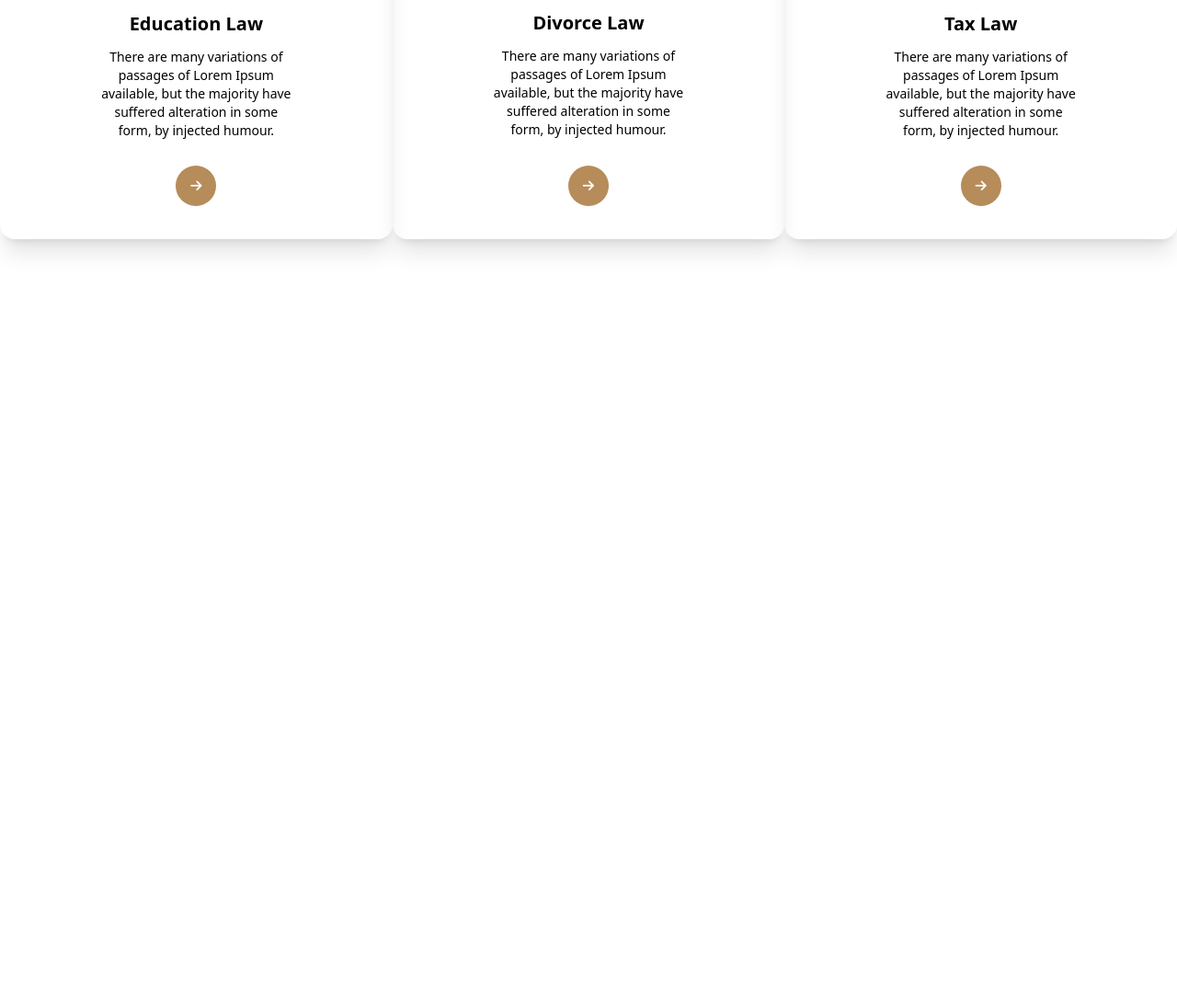
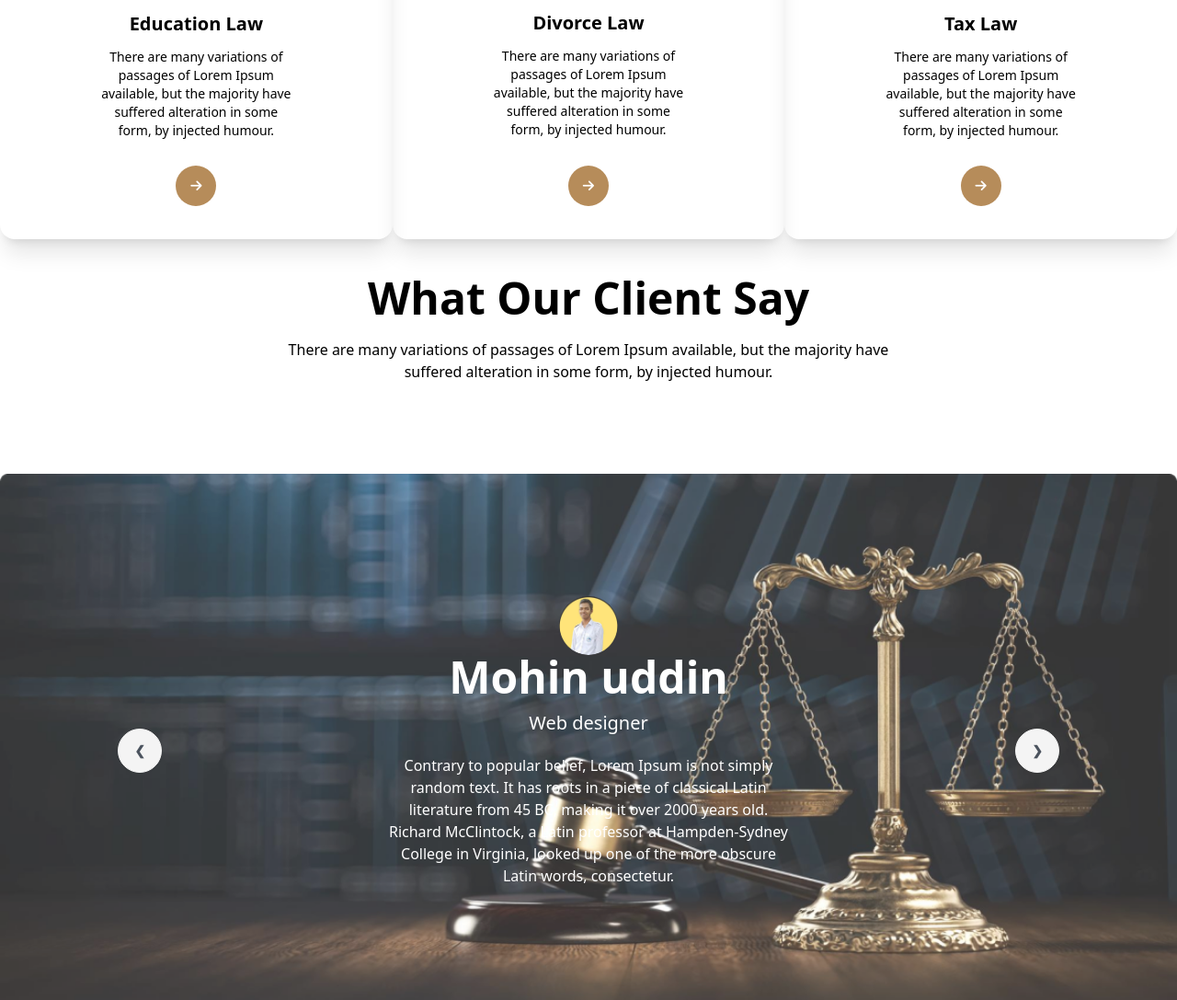
Before and after one commit to Mohinuddin0119/legal-solutions, a plain HTML site: page index.html in a window 1280 px wide. Shown: the part 1710-2797 px from the top of the page at 92% size. Before the commit the page ends 2010 px from the top, so only its background shows below. Drawn offline with nearby package versions, Linux system fonts and the light colour scheme.

Commit message:
added our client section

```diff
--- a/index.html
+++ b/index.html
@@ -90,7 +90,7 @@
       <section class="my-10">
         <div class="relative">
           <div
-          class="min-w-sm lg:w-full min-h-screen bg-no-repeat bg-contain"
+          class=" h-60 md:h-96 lg:h-screen bg-no-repeat bg-contain"
           style="background-image: url('./images/banner.png');"
           ></div>
           <div class="space-y-2 md:space-y-5 text-white absolute top-1 md:top-20 left-3 lg:top-32 right-5 text-center">
@@ -114,7 +114,7 @@
           </div>
         </div>
       </section>
-      <section class="my-10">
+      <section class="">
         <div>
           <h2 class="text-5xl font-extrabold text-center mb-5">The Legal Practice Area</h2>
           <p class="text-center mb-10">There are many variations of passages of Lorem Ipsum available, but the majority have <br> suffered alteration in some form, by injected humour.</p>
@@ -231,6 +231,33 @@
           </div>
         </div>
       </section>
+      <section class="my-10">
+        <h2 class="text-5xl font-extrabold text-center mb-5">What Our Client Say</h2>
+        <p class="text-center">There are many variations of passages of Lorem Ipsum available, but the majority have <br> suffered alteration in some form, by injected humour.</p>
+      <div
+        class="hero h-96 lg:min-h-screen opacity-80 bg-contain bg-no-repeat "
+        style="background-image: url(./images/banner.png);">
+      <div class="hero-content text-neutral-content text-center">
+        <div id="slide1" class="carousel-item absolute ">
+          <div class="max-w-md">
+            <div class="flex justify-center">
+            <img src="./images/Notebooks.png" class="w-10 md:w-16 rounded-full" alt="">
+            </div>
+            <h1 class="md:mb-3 text-xl md:text-5xl font-bold text-center text-white">Mohin uddin</h1>
+            <h3 class="text-xl text-center md:mb-5 text-white">Web designer</h3>
+            <p class="pb-5 text-white">
+              Contrary to popular belief, Lorem Ipsum is not simply random text. It has roots in a piece of classical Latin <br> literature from 45 BC, making it over 2000 years old. Richard McClintock, a Latin professor at Hampden-Sydney <br> College in Virginia, looked up one of the more obscure Latin words, consectetur.
+            </p>
+
+          <div class="absolute -left-10 md:-left-72 -right-72 top-1/2 flex -translate-y-1/2 transform justify-between">
+            <a href="#slide4" class="btn btn-circle">❮</a>
+            <a href="#slide2" class="btn btn-circle">❯</a>
+          </div>
+        </div>
+        </div>
+      </div>
+      </div>
+      </section>
     </main>
     <footer>
 
```
Also changed, not shown: images/Notebooks.png (added).
